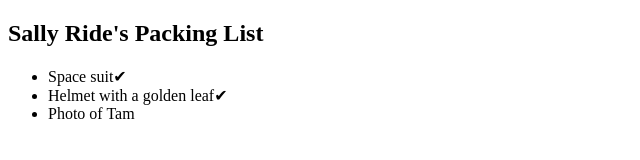
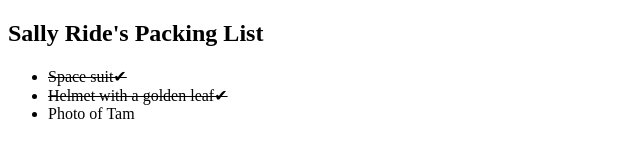
Before and after one commit to Jy4058350/begin_1, a JavaScript app: page / in a window 1280 px wide. Shown: the top 160 px of the page, without its empty margins (0-640 px from the left). Built offline with nearby package versions, Linux system fonts and the light colour scheme.

Commit message:
取消線を追加

```diff
--- a/src/App.js
+++ b/src/App.js
@@ -1,5 +1,5 @@
 function Item({ name, isPacked }) {
-  return <li>{isPacked ? name + '✔︎' : name}</li>
+  return <li>{isPacked ? <del>{name + '✔︎'}</del> : name}</li>
 }
 
 export default function App() {
```
